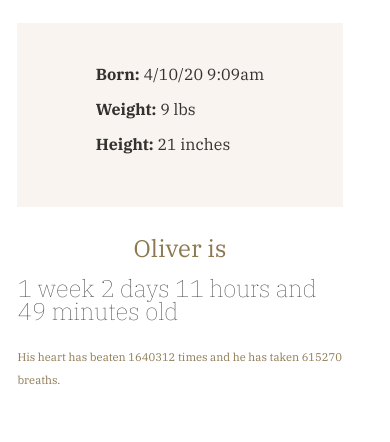
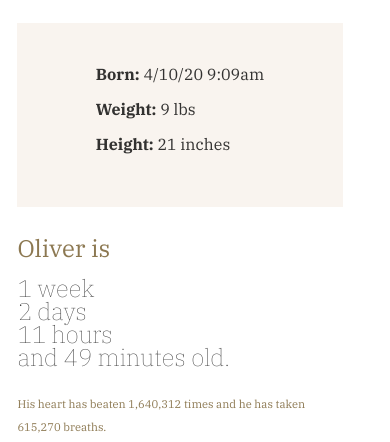
Before and after one commit to nicbovee/oliverbrooksbovee.com, a Gatsby site: page / in a window 390 px wide. Shown: the part 455-897 px from the top of the page. Built offline with nearby package versions, Linux system fonts and the light colour scheme; Gatsby itself is replaced by a stand-in of ours.

Commit message:
updated the age component to be a little better for mobile. Added GA

```diff
--- a/gatsby-config.js
+++ b/gatsby-config.js
@@ -5,6 +5,17 @@ module.exports = {
     author: `@nicbovee`,
   },
   plugins: [
+    {
+      resolve: `gatsby-plugin-google-analytics`,
+      options: {
+        // The property ID; the tracking code won't be generated without it
+        trackingId: "UA-163810980-1",
+        // Defines where to place the tracking script - `true` in the head and `false` in the body
+        head: false,
+        // Delays sending pageview hits on route update (in milliseconds)
+        pageTransitionDelay: 0,
+      },
+    },
     {
       resolve: `gatsby-plugin-prefetch-google-fonts`,
       options: {
--- a/package.json
+++ b/package.json
@@ -11,6 +11,7 @@
     "gatsby-background-image": "^1.0.1",
     "gatsby-cli": "^2.11.10",
     "gatsby-image": "^2.3.1",
+    "gatsby-plugin-google-analytics": "^2.2.4",
     "gatsby-plugin-manifest": "^2.3.3",
     "gatsby-plugin-offline": "^3.1.2",
     "gatsby-plugin-prefetch-google-fonts": "^1.4.3",
--- a/src/components/age.js
+++ b/src/components/age.js
@@ -15,6 +15,8 @@ const MS_IN_BREATH = 1333;
 const getCurrentAge = () => Date.now() - BIRTHDAY.getTime()
 const getCurrentAgeMinutes = () => Math.floor(getCurrentAge() / MS_IN_MIN)
 const calculateAge = () => {
+    const ageObj = {}
+
     let current = getCurrentAge();
     let years = Math.floor(current/MS_IN_YEAR);
     let weeks = Math.floor(current/MS_IN_WEEK);
@@ -22,19 +24,21 @@ const calculateAge = () => {
     let hours = Math.floor((current%MS_IN_DAY)/MS_IN_HR);
     let minutes = Math.floor((current%MS_IN_HR) / MS_IN_MIN);
 
-    let stringYears = years ? `${years} year${years > 1 ? 's' : ''} ` : '';
-    let stringWeeks = weeks ? `${weeks} week${weeks > 1 ? 's' : ''}` : '';
-    let stringDays = days ? `${days} day${days > 1 ? 's' : ''}` : '';
-    let stringHours = hours ? `${hours} hour${hours > 1 ? 's' : ''}` : '';
-    let stringMinutes = minutes ? `${minutes} minute${minutes > 1 ? 's' : ''}`: '';
+    ageObj.stringYears = years ? `${years} year${years > 1 ? 's ' : ' '} ` : '';
+    ageObj.stringWeeks = weeks ? `${weeks} week${weeks > 1 ? 's ' : ' '}` : '';
+    ageObj.stringDays = days ? `${days} day${days > 1 ? 's ' : ' '}` : '';
+    ageObj.stringHours = hours ? `${hours} hour${hours > 1 ? 's ' : ' '}` : '';
+    ageObj.stringMinutes = minutes ? `${minutes} minute${minutes > 1 ? 's ' : ' '}`: '';
 
-    return `${stringYears} ${stringWeeks} ${stringDays} ${stringHours} ${stringMinutes ? "and " + stringMinutes : stringMinutes} old`
+    return ageObj;
+    // return `${stringYears} ${stringWeeks} ${stringDays} ${stringHours} ${stringMinutes ? "and " + stringMinutes : stringMinutes} old`
 }
 
-const calculateHeartBeats = () =>  (Math.floor(getCurrentAge() / MS_IN_HEARTBEAT));
-const calculateBreaths = () => (Math.floor(getCurrentAge() / MS_IN_BREATH));
+const calculateHeartBeats = () =>  (Math.floor(getCurrentAge() / MS_IN_HEARTBEAT)).toString().replace(/\B(?=(\d{3})+(?!\d))/g, ",");;
+const calculateBreaths = () => (Math.floor(getCurrentAge() / MS_IN_BREATH)).toString().replace(/\B(?=(\d{3})+(?!\d))/g, ",");;
 
 const Age = () => {
+
     const [age, setAge] = useState(calculateAge());
     const [heartbeats, setHeartBeats] = useState(calculateHeartBeats());
     const [breaths, setBreaths] = useState(calculateBreaths());
@@ -60,7 +64,15 @@ const Age = () => {
     return(
         <AgeWrapper>
             <Intro>Oliver is</Intro>
-            <StyledAge>{age}</StyledAge>
+            <StyledAge>
+                {Object.keys(age).map((x,i) => {
+                    if(i === Object.keys(age).length - 1){
+                        return(<div>and {age[x]} old.</div>)
+                    }
+                return(<div style={{paddingRight: '10px'}}>{age[x]}</div>)
+                })}
+
+            </StyledAge>
             <BreathWrapper>His heart has beaten {heartbeats} times and he has taken {breaths} breaths.</BreathWrapper>
         </AgeWrapper>
     )
@@ -71,11 +83,22 @@ const Intro = styled.p`
     font-family: ${fonts.primary};
     color: ${colors.button};
     margin-bottom: 1rem;
+    font-weight: 500;
+    width: 100%;
+    @media screen and (min-width: 850px){
+        text-align: center;
+    }
 `
 const StyledAge = styled.p`
     font-size: 1.5rem;
     font-family: ${fonts.primary};
     font-weight: 100;
+    display: flex;
+    width:100%;
+    @media screen and (max-width: 850px){
+        flex-direction:column;
+    }
+
 `
 const AgeWrapper = styled.div`
     display: flex;
```
Also changed, not shown: 1 other file.
